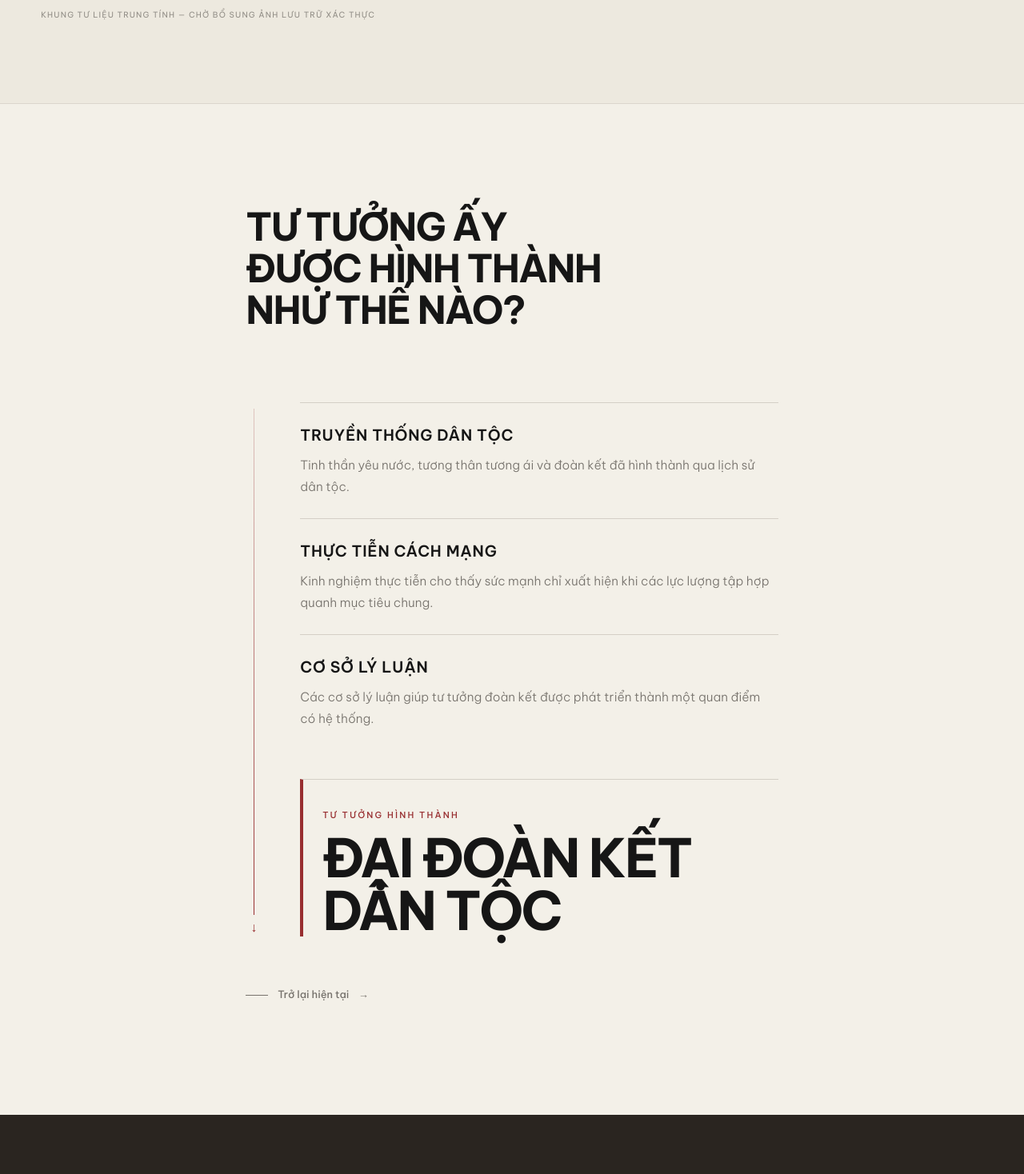
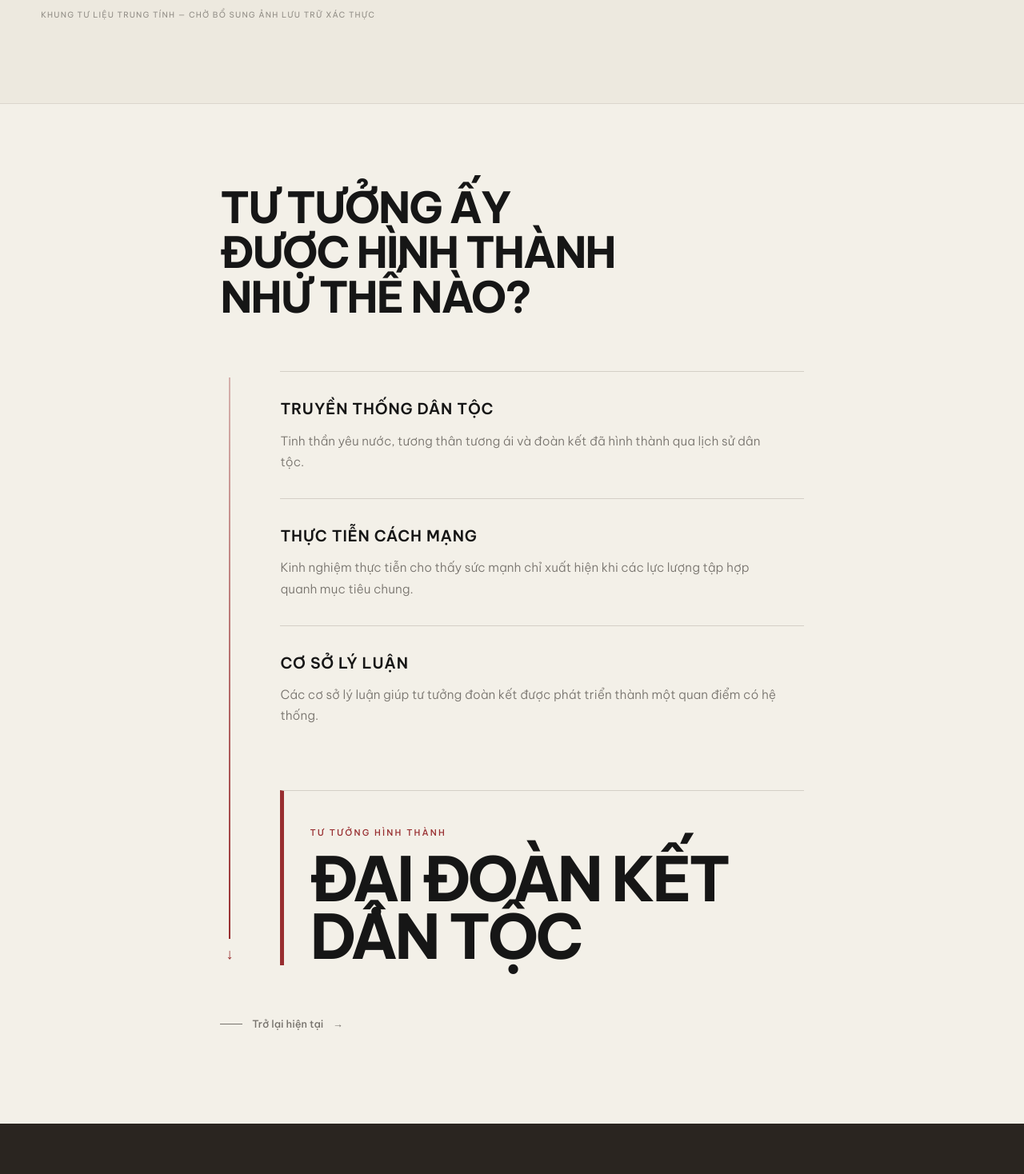
Before and after one commit to anhnhat432/HCM, a Next.js app: page /trace/dai-doan-ket in a window 1280 px wide. Shown: the part 4322-5790 px from the top of the page at 80% size. Built offline with nearby package versions, Linux system fonts and the light colour scheme.

Commit message:
fix: polish master trace layout

```diff
--- a/app/globals.css
+++ b/app/globals.css
@@ -994,27 +994,27 @@ a {
 }
 
 .thought-formation {
-  padding-block: clamp(6rem, 10vw, 10rem);
+  padding-block: clamp(6rem, 8vw, 8rem);
   background: var(--color-canvas);
 }
 
 .thought-formation__inner {
-  max-width: 48rem;
+  max-width: 52rem;
 }
 
 .thought-formation__heading {
-  margin: 0 0 clamp(4rem, 7vw, 6rem);
-  font-size: clamp(2.45rem, 4vw, 3rem);
+  margin: 0 0 clamp(3.75rem, 5vw, 4.5rem);
+  font-size: clamp(2.75rem, 4.2vw, 3.375rem);
   font-weight: 700;
-  line-height: 1.08;
-  letter-spacing: -0.035em;
+  line-height: 1.04;
+  letter-spacing: -0.04em;
   text-transform: uppercase;
 }
 
 .thought-formation__convergence {
   display: grid;
-  grid-template-columns: 1.25rem 1fr;
-  gap: clamp(2rem, 4vw, 3rem);
+  grid-template-columns: 1.5rem 1fr;
+  gap: clamp(2.25rem, 4vw, 3.25rem);
 }
 
 .thought-formation__line {
@@ -1026,19 +1026,19 @@ a {
 }
 
 .thought-formation__line span {
-  width: 1px;
+  width: 2px;
   flex: 1;
-  background: linear-gradient(rgb(152 46 48 / 22%), var(--trace-accent));
+  background: linear-gradient(rgb(152 46 48 / 32%), var(--trace-accent));
 }
 
 .thought-formation__line b {
-  margin-top: 0.2rem;
-  font-size: 1rem;
+  margin-top: 0.35rem;
+  font-size: 1.15rem;
   font-weight: 400;
 }
 
 .formation-factor {
-  padding-block: 1.6rem;
+  padding-block: clamp(1.8rem, 2.5vw, 2.15rem);
   border-top: 1px solid var(--color-line);
 }
 
@@ -1051,19 +1051,19 @@ a {
 }
 
 .formation-factor p {
-  max-width: 37rem;
-  margin: 0.65rem 0 0;
+  max-width: 39rem;
+  margin: 0.8rem 0 0;
   color: var(--color-muted);
   font-size: 0.96rem;
   font-weight: 300;
-  line-height: 1.75;
+  line-height: 1.7;
 }
 
 .thought-formation__conclusion {
-  margin-top: 2.25rem;
-  padding: 2.25rem 0 0 1.5rem;
+  margin-top: 3rem;
+  padding: 2.75rem 0 0 2rem;
   border-top: 1px solid var(--color-line);
-  border-left: 4px solid var(--trace-accent);
+  border-left: 5px solid var(--trace-accent);
 }
 
 .thought-formation__conclusion p {
@@ -1077,10 +1077,10 @@ a {
 
 .thought-formation__conclusion h3 {
   margin: 0;
-  font-size: clamp(2.5rem, 5.2vw, 4.2rem);
+  font-size: clamp(3.4rem, 6vw, 5rem);
   font-weight: 700;
-  line-height: 0.98;
-  letter-spacing: -0.04em;
+  line-height: 0.94;
+  letter-spacing: -0.05em;
   text-transform: uppercase;
 }
 
@@ -1091,8 +1091,12 @@ a {
 
 .present-application__grid {
   display: grid;
-  grid-template-columns: minmax(0, 43rem) minmax(12rem, 1fr);
-  gap: clamp(5rem, 10vw, 10rem);
+  grid-template-columns: minmax(0, 44rem) minmax(10rem, 1fr);
+  gap: clamp(3.5rem, 4vw, 4rem);
+}
+
+.present-application__content {
+  max-width: 44rem;
 }
 
 .present-application__heading {
@@ -1153,23 +1157,24 @@ a {
   display: flex;
   flex-direction: column;
   align-items: flex-start;
-  align-self: end;
-  padding-bottom: 6rem;
+  align-self: center;
+  justify-self: start;
+  padding-bottom: 0;
   color: rgb(119 115 109 / 48%);
 }
 
 .present-application__anchor span {
   width: 1px;
-  height: 4.5rem;
+  height: 8rem;
   margin-left: 0.18rem;
-  background: linear-gradient(transparent, var(--color-line));
+  background: linear-gradient(transparent, rgb(152 46 48 / 30%));
 }
 
 .present-application__anchor b {
   width: 0.42rem;
   height: 0.42rem;
   margin-block: 0.45rem;
-  background: var(--color-line);
+  background: rgb(152 46 48 / 42%);
   border-radius: 50%;
 }
 
@@ -1578,7 +1583,10 @@ a {
   }
 
   .historical-moment__summary {
-    font-size: 1rem;
+    max-width: none;
+    font-size: 0.95rem;
+    line-height: 1.68;
+    letter-spacing: -0.012em;
   }
 
   .thought-formation,
@@ -1587,21 +1595,28 @@ a {
   }
 
   .thought-formation__heading {
-    margin-bottom: 3.75rem;
-    font-size: clamp(2.25rem, 10vw, 3rem);
+    margin-bottom: 3rem;
+    font-size: clamp(2.2rem, 9.5vw, 2.55rem);
+    line-height: 1.06;
   }
 
   .thought-formation__convergence {
-    grid-template-columns: 0.85rem 1fr;
-    gap: 1.35rem;
+    grid-template-columns: 1rem 1fr;
+    gap: 1rem;
+  }
+
+  .formation-factor {
+    padding-block: 1.65rem;
   }
 
   .thought-formation__conclusion {
-    padding-left: 1.2rem;
+    margin-top: 2rem;
+    padding: 2rem 0 0 1rem;
+    border-left-width: 4px;
   }
 
   .thought-formation__conclusion h3 {
-    font-size: clamp(2.25rem, 11vw, 3.2rem);
+    font-size: clamp(2.5rem, 10.5vw, 2.9rem);
   }
 
   .present-application__grid {
@@ -1614,8 +1629,8 @@ a {
   }
 
   .application-item {
-    grid-template-columns: 3rem 1fr;
-    gap: 0.75rem;
+    grid-template-columns: 1.75rem 1fr;
+    gap: 0.4rem;
   }
 
   .application-item h3 {
@@ -1623,7 +1638,10 @@ a {
   }
 
   .application-item p {
-    font-size: 1rem;
+    max-width: none;
+    font-size: 0.925rem;
+    line-height: 1.65;
+    letter-spacing: -0.012em;
   }
 
   .present-application__anchor {
--- a/data/traces.ts
+++ b/data/traces.ts
@@ -54,7 +54,7 @@ export const traces = [
           src: "/images/traces/dai-doan-ket/1930-placeholder.jpg",
           alt: "Bản đồ lưu trữ gợi bối cảnh Hương Cảng năm 1930",
           caption: "Hình bối cảnh tham chiếu — chờ bổ sung tư liệu xác thực",
-          credit: "Figma Make placeholder",
+          credit: "TODO: 1930 archival asset needs verification",
           isPlaceholder: true,
         },
       },
@@ -69,7 +69,7 @@ export const traces = [
           src: "/images/traces/dai-doan-ket/1941-placeholder.jpg",
           alt: "Cảnh quan rừng núi gợi bối cảnh căn cứ địa Pắc Bó",
           caption: "Hình bối cảnh tham chiếu — chờ bổ sung tư liệu xác thực",
-          credit: "Figma Make placeholder",
+          credit: "TODO: 1941 archival asset needs verification",
           isPlaceholder: true,
         },
       },
@@ -83,7 +83,7 @@ export const traces = [
         image: {
           alt: "Đám đông gợi bối cảnh một sự kiện công cộng quy mô lớn",
           caption: "Khung tư liệu trung tính — chờ bổ sung ảnh lưu trữ xác thực",
-          credit: "TODO: Replace with verified 2 September 1945 archival material",
+          credit: "TODO: 1945 archival asset required",
           isPlaceholder: true,
         },
       },
```
Also changed, not shown: 2 other files (tests, documents, lock files or other folders).
